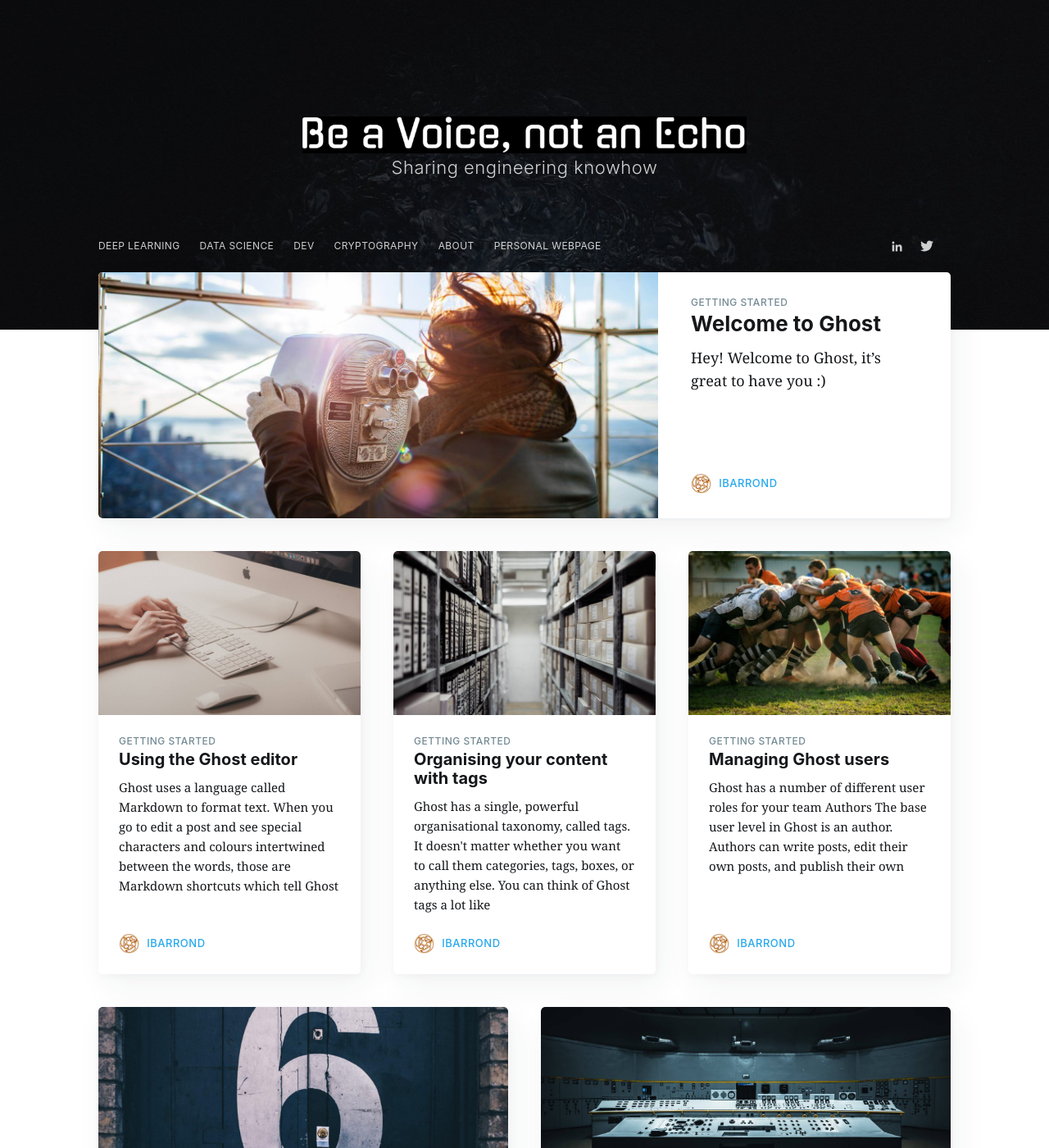
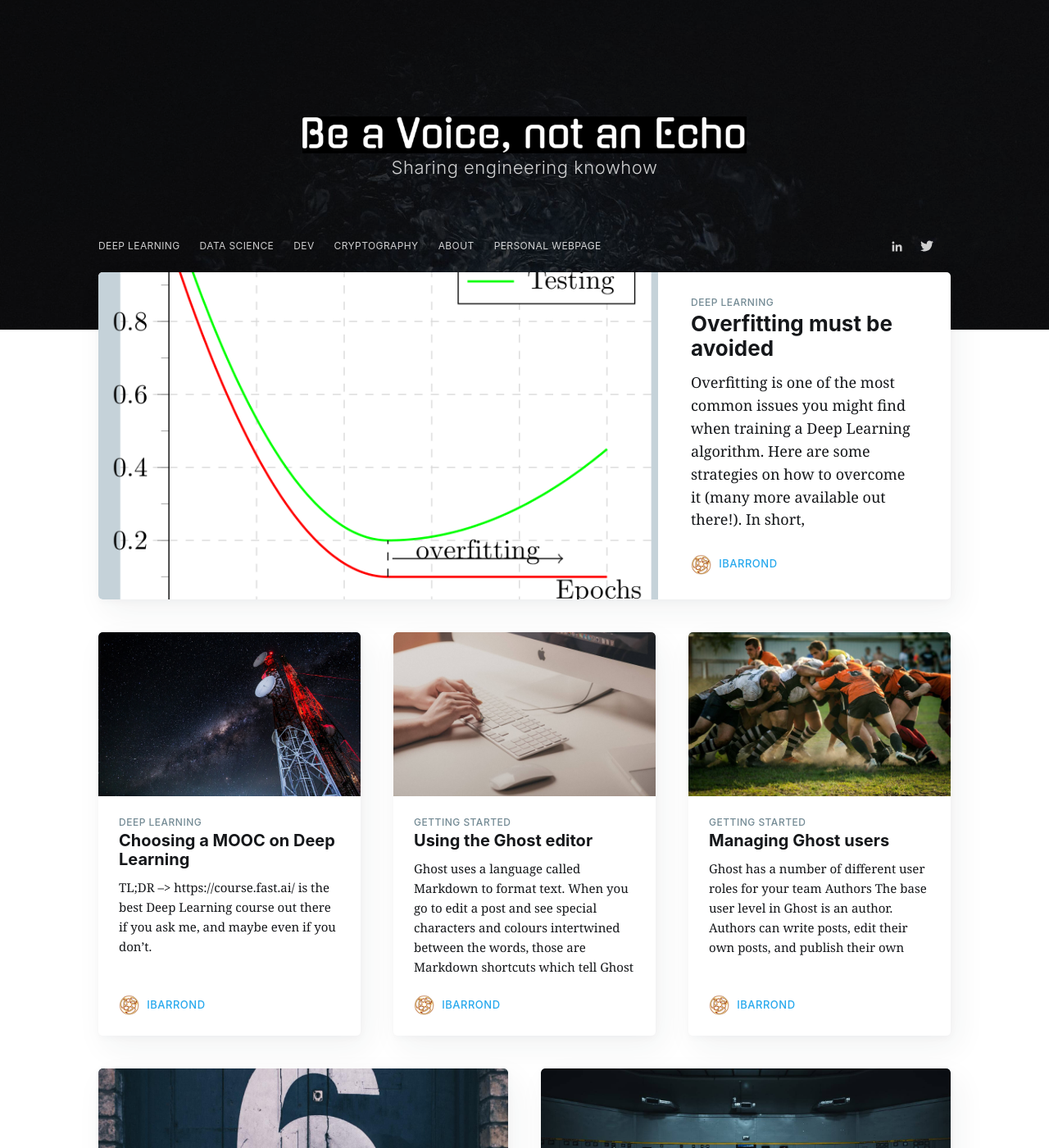
Before and after one commit to ibarrond/BeAVoice, a Jekyll site: the page built from index.html, in a window 1280 px wide and 1400 px high. Shown: the whole window at 82% size. Built offline with Jekyll 4.4.1, drawn with Linux system fonts in a browser that asks for light colours; nearby versions of some CDN libraries; the list of posts is cut into pages by our own code; comment, search, counter and statistics services are not loaded.

Commit message:
Article: avoid overfitting and choosing a dl course

```diff
--- /dev/null
+++ b/_posts/2017-07-27-avoiding-overfitting.md
@@ -0,0 +1,23 @@
+---
+layout: post
+current: post
+cover:  assets/images/post_overfitting.png
+navigation: True
+title: Overfitting must be avoided
+date: 2018-09-29 08:00:00
+tags: [Deep Learning]
+class: post-template
+subclass: 'post tag-deep-learning'
+author: ibarrond
+---
+
+Overfitting is one of the most common issues you might find when training a Deep Learning algorithm. Here are some strategies on how to overcome it (many more available out there!). In short, you need to increase the generalization of your network.
+
+1. Get more training data (expensive? not always possible/useful?)
+2. Reduce the capacity (degrees of liberty or complexity) of the network (smaller achitecture for a not so big problem/dataset). Alternatively one can use architectures that generalize quite well, such as the inverted convolutional pyramid comonly found in image classification.
+3. Add weight regularization.
+4. Add dropout.
+5. Data augmentation.
+6. Batch Normalization. From the original paper: `Batch normalization reduces the dependence of your network to your weight initialization. Adds regularization into your network.`
+7. Modify learning rate and/or batch size.
+8. Read this article, understand it an put it in practice (this is good stuff, really): https://arxiv.org/pdf/1803.09820.pdf
--- a/_posts/2017-07-27-using-tags.html
+++ /dev/null
@@ -1,41 +0,0 @@
----
-layout: post
-current: post
-cover:  assets/images/tags.jpg
-navigation: True
-title: Organising your content with tags
-date: 2017-07-27 08:00:00
-tags: [Getting started]
-class: post-template
-subclass: 'post tag-getting-started'
-author: ibarrond
----
-
-
-<p>Ghost has a single, powerful organisational taxonomy, called tags.</p>
-<p>It doesn't matter whether you want to call them categories, tags, boxes, or anything else. You can think of Ghost tags a lot like Gmail labels. By tagging posts with one or more keyword, you can organise articles into buckets of related content.</p>
-<h2 id="basictagging">Basic tagging</h2>
-<p>When you write a post, you can assign tags to help differentiate between categories of content. For example, you might tag some posts with <code>News</code> and other posts with <code>Cycling</code>, which would create two distinct categories of content listed on <code>/tag/news/</code> and <code>/tag/cycling/</code>, respectively.</p>
-<p>If you tag a post with both <code>News</code> <em>and</em> <code>Cycling</code> - then it appears in both sections.</p>
-<p>Tag archives are like dedicated home-pages for each category of content that you have. They have their own pages, their own RSS feeds, and can support their own cover images and meta data.</p>
-<h2 id="theprimarytag">The primary tag</h2>
-<p>Inside the Ghost editor, you can drag and drop tags into a specific order. The first tag in the list is always given the most importance, and some themes will only display the primary tag (the first tag in the list) by default. So you can add the most important tag which you want to show up in your theme, but also add a bunch of related tags which are less important.</p>
-<p><mark><strong>News</strong>, Cycling, Bart Stevens, Extreme Sports</mark></p>
-<p>In this example, <strong>News</strong> is the primary tag which will be displayed by the theme, but the post will also still receive all the other tags, and show up in their respective archives.</p>
-<h2 id="privatetags">Private tags</h2>
-<p>Sometimes you may want to assign a post a specific tag, but you don't necessarily want that tag appearing in the theme or creating an archive page. In Ghost, hashtags are private and can be used for special styling.</p>
-<p>For example, if you sometimes publish posts with video content - you might want your theme to adapt and get rid of the sidebar for these posts, to give more space for an embedded video to fill the screen. In this case, you could use private tags to tell your theme what to do.</p>
-<p><mark><strong>News</strong>, Cycling, #video</mark></p>
-<p>Here, the theme would assign the post publicly displayed tags of <code>News</code>, and <code>Cycling</code> - but it would also keep a private record of the post being tagged with <code>#video</code>.</p>
-<p>In your theme, you could then look for private tags conditionally and give them special formatting:</p>
-{% raw %}
-<pre><code class="nohighlight">{{#post}}
-    {{#has tag=&quot;#video&quot;}}
-        ...markup for a nice big video post layout...
-    {{else}}
-        ...regular markup for a post...
-    {{/has}}
-{{/post}}
-</code></pre>
-<p>You can find documentation for theme development techniques like this and many more over on Ghost's extensive <a href="https://themes.ghost.org/">theme documentation</a>.</p>
-{% endraw %}
--- a/_posts/2017-07-27-welcome.md
+++ /dev/null
@@ -1,28 +0,0 @@
----
-layout: post
-current: post
-cover:  assets/images/welcome.jpg
-navigation: True
-title: Welcome to Ghost
-date: 2017-07-27 10:00:00
-tags: [Getting started]
-class: post-template
-subclass: 'post tag-getting-started'
-author: ibarrond
----
-
-Hey! Welcome to Ghost, it's great to have you :)
-
-We know that first impressions are important, so we've populated your new site with some initial **Getting Started** posts that will help you get familiar with everything in no time. This is the first one!
-
-### There are a few things that you should know up-front:
-1. Ghost is designed for ambitious, professional publishers who want to actively build a business around their content. That's who it works best for. If you're using Ghost for some other purpose, that's fine too - but it might not be the best choice for you.
-2. The entire platform can be modified and customized to suit your needs, which is very powerful, but doing so **does** require some knowledge of code. Ghost is not necessarily a good platform for beginners or people who just want a simple personal blog.
-3. For the best experience we recommend downloading the Ghost Desktop App for your computer, which is the best way to access your Ghost site on a desktop device.
-
-
-Ghost is made by an independent non-profit organisation called the Ghost Foundation. We are 100% self funded by revenue from our [Ghost(Pro)](https://ghost.org/pricing) service, and every penny we make is re-invested into funding further development of free, open source technology for modern journalism.
-
-The main thing you'll want to read about next is probably: [the Ghost editor](https://demo.ghost.io/the-editor/).
-
-Once you're done reading, you can simply delete the default **Ghost** user from your team to remove all of these introductory posts!
--- /dev/null
+++ b/_posts/2018-09-21-choosing-a-dl-course.md
@@ -0,0 +1,28 @@
+---
+layout: post
+current: post
+cover:  assets/images/intro.jpg
+navigation: True
+title: Choosing a MOOC on Deep Learning
+date: 2017-07-27 10:00:00
+tags: [Deep Learning]
+class: post-template
+subclass: 'post tag-deep-learning'
+author: ibarrond
+---
+
+_TL;DR  --> https://course.fast.ai/ is the best Deep Learning course out there if you ask me, and maybe even if you don't._
+
+They reproduce faster than rabbits do. They all claim to be the one and only, the best, the one that contains all the information you'll need to succeed as a Data Scientist / Machine Learning Engineer. I'm talking about MOOCs, open online courses, particularly focused to teaching you Deep Learning.
+
+Since the highly successful course of Machine Learning by Andrew NG (Indeed the first course ever in Coursera), there have been many, many (I cannot stress how many) attempts by multiple platforms, institutions and organizations to launch their own Deep Learning "From Zero to Hero" courses. You'll see a bunch of them if you go to Coursera, EdX, Udemy, analyticsvidhya, Stanford online, etc...
+
+Now, I don't mean that they are all bad. In fact I have first hand followed several in Coursera and EdX and I'm quite happy with the result. But, since I can allow myself to present my biased opinion, I want to promote one that I consider to be particularly good. It is FREE, no ads, no option to buy paid certificates, ABSOLUTELY NO MONETIZATION involved. It is just knowledge sharing for the sake of sharing knowledge. I believe this is one of the keys to its success.
+
+**The course itself is [http://course.fast.ai/](http://course.fast.ai/)**
+
+This course is linked to the [fast.ai](https://www.fast.ai/) blog, also highly recommended. Taught by Jeremy Howard (the boss in Kaggle, professot in University of San Francisco, long list of etc..), there are two aspects that I particularly love about this course:
+- __Simplify Machine Learning wonderfully__: their main goal is to demistify Deep Learning and render it accessible to the average Joe with some Computer Science background. Looking for slides full of math and in-depth understanding of the non convex optimization problem you are solving with the regularized cost function someone handcrafted? There are links to more complex literature, and you can find it easily in other books/MOOCs/resources, but they stick to hands-on, problem solving experience while still delivering some outstanding insights on DL.
+- __Stay up to date with State of The Art__: New paper presenting a novel technique with somewhat decent reprecusion? They try it, test it and if the technique holds up the results in multiple cases, they add it to their awesome `fastai` library, built on top of PyTorch as a surprisingly helpful wrapper. The team behind this has already participated in international contest and even beated Google's almighty power with some cleverer algorithms. Why is this good? Well, when you do something like `model.train()` and the training is performed with complex yet seemingly powerful strategies under the hood you truly thank the blessed souls that decyphered it from a somewaht obscure paper, tested it, benchmarked it and put it inside the library to be used BY DEFAULT.
+
+Well, that's it! I encourage you to have a look at this yearly updated course if you haven't yet. NOTE: Noone is making money out of this recommendation!
```
Also changed, not shown: about/index.md (+1 -1 lines).
